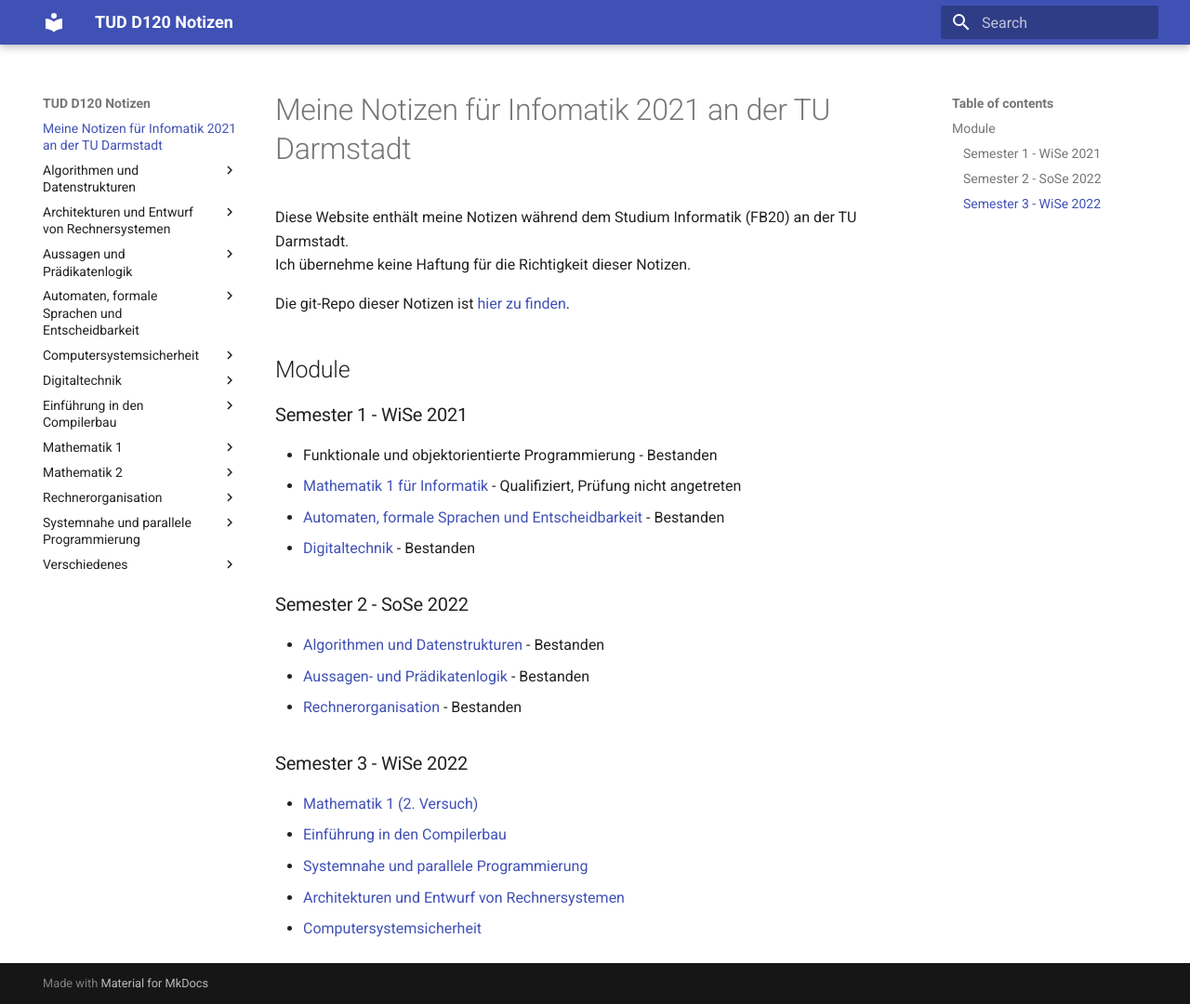
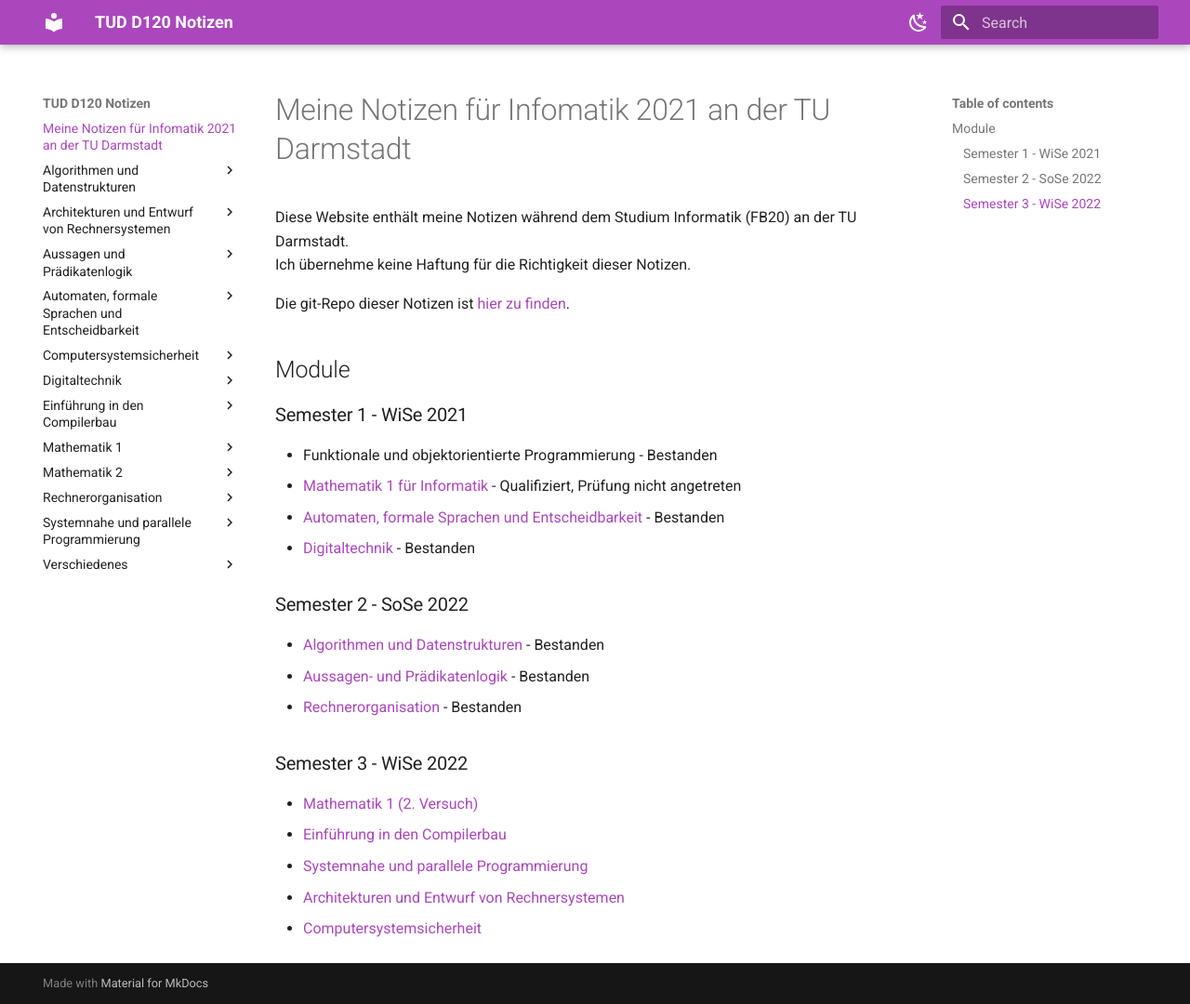
Before and after one commit to aurelilia/fb20-notes, an MkDocs documentation site: the page built from docs/index.md, in a window 1280 px wide and 1080 px high. Shown: the whole window at 93% size. Built offline with MkDocs 1.6.1 and Material for MkDocs 9.7.7, drawn with Linux system fonts in a browser that asks for light colours.

Commit message:
Prettier theme

```diff
--- a/mkdocs.yml
+++ b/mkdocs.yml
@@ -1,6 +1,21 @@
 site_name: TUD D120 Notizen
 theme:
   name: material
+  palette:
+    - media: "(prefers-color-scheme: dark)"
+      scheme: default
+      primary: purple
+      accent: orange
+      toggle:
+        icon: material/weather-night
+        name: Switch to dark mode
+    - media: "(prefers-color-scheme: dark)"
+      scheme: slate
+      primary: deep purple
+      accent: deep orange
+      toggle:
+        icon: material/weather-sunny
+        name: Switch to light mode
   features:
     - navigation.instant
 
```
